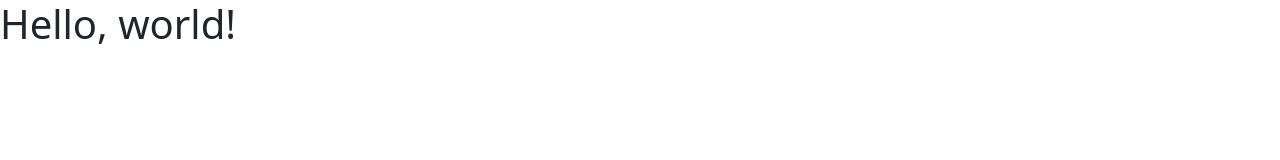
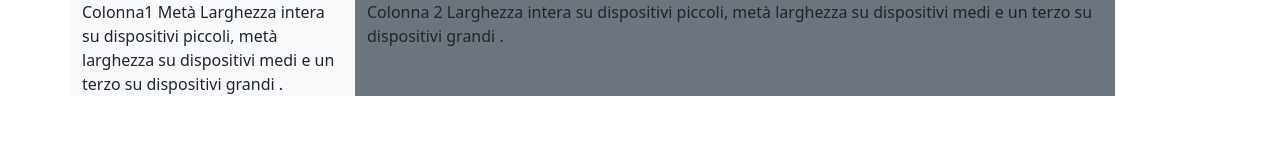
Before and after one commit to marzia-blasi/htmlcss-bootstrap-layout, a plain HTML site: page index.html in a window 1280 px wide. Drawn offline with nearby package versions, Linux system fonts and the light colour scheme.

Commit message:
Refactor code structure for improved readability and maintainability

```diff
--- a/index.html
+++ b/index.html
@@ -12,7 +12,20 @@
     />
   </head>
   <body>
-    <h1>Hello, world!</h1>
+    <!-- foglio vero -->
+    <!-- griglia 1 -->
+    <div class="container-sm container-md container-lg">
+      <div class="row">
+        <div class="col-sm-1 col-md-6 col-lg-3 bg-light">
+          Colonna1 Metà Larghezza intera su dispositivi piccoli, metà larghezza
+          su dispositivi medi e un terzo su dispositivi grandi .
+        </div>
+        <div class="col-sm-1 col-md-6 col-lg-8 bg-secondary">
+          Colonna 2 Larghezza intera su dispositivi piccoli, metà larghezza su
+          dispositivi medi e un terzo su dispositivi grandi .
+        </div>
+      </div>
+    </div>
     <script
       src="https://cdn.jsdelivr.net/npm/bootstrap@5.3.6/dist/js/bootstrap.bundle.min.js"
       integrity="sha384-j1CDi7MgGQ12Z7Qab0qlWQ/Qqz24Gc6BM0thvEMVjHnfYGF0rmFCozFSxQBxwHKO"
```
Also changed, not shown: desktop.png (added), mobile.png (added), tablet.png (added).
